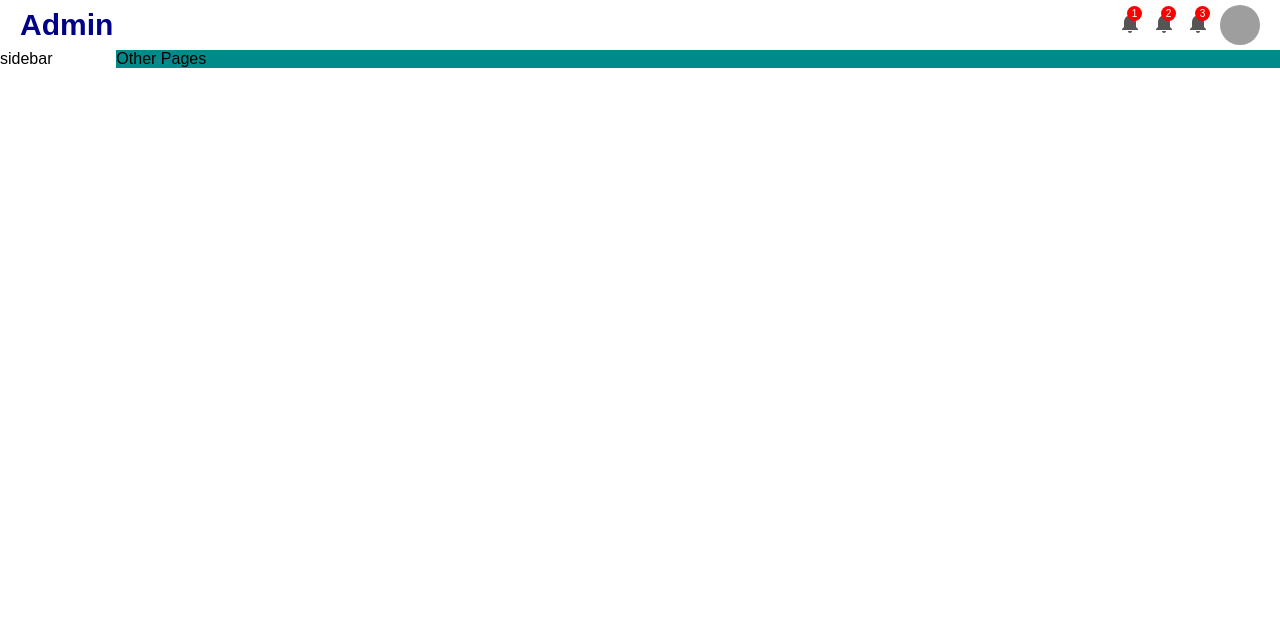
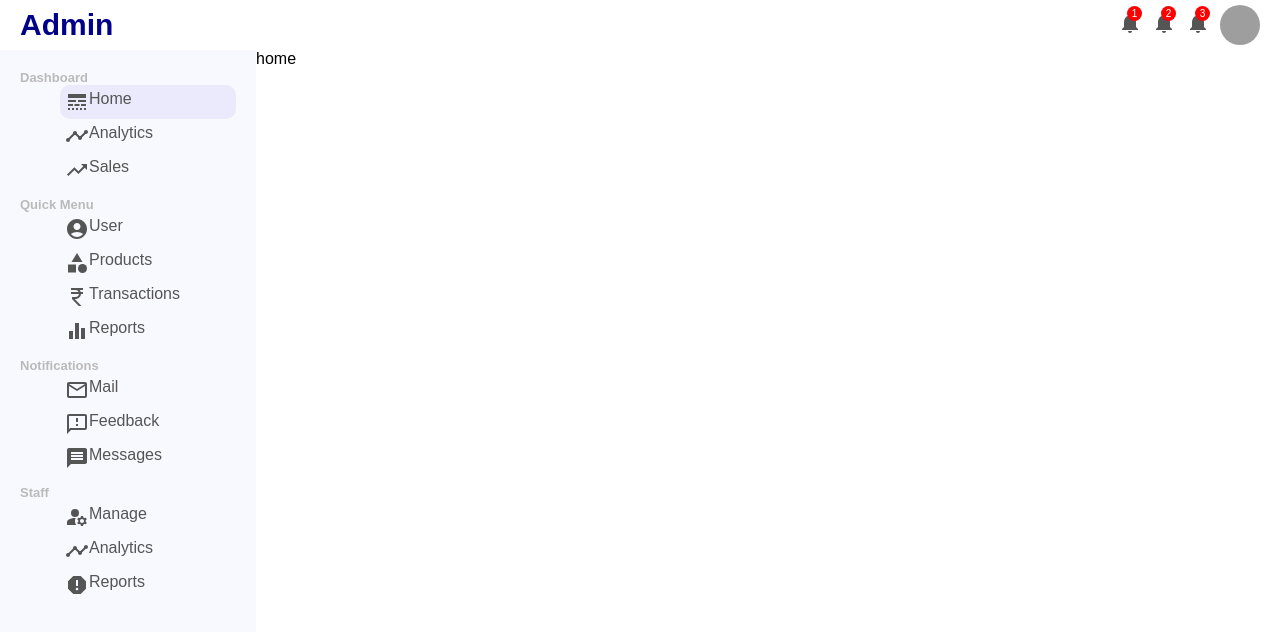
Before and after one commit to VishalRawatt/NetflixClone, a React (Create React App) app in the folder Admin/: page / in a window 1280 px wide. Shown: the top 632 px of the page. Built offline with nearby package versions, Linux system fonts and the light colour scheme; grey boxes are pictures that could not be loaded.

Commit message:
updated home page

```diff
--- a/Admin/src/App.css
+++ b/Admin/src/App.css
@@ -1,7 +1,3 @@
 .container{
     display: flex;
 }
-.others{
-    flex: 10;
-    background-color: darkcyan;
-}
--- a/Admin/src/App.js
+++ b/Admin/src/App.js
@@ -1,14 +1,16 @@
 import Sidebar from "./components/sidebar/Sidebar";
 import Topbar from "./components/topbar/Topbar";
 import './App.css' ;
+import Home from "./components/pages/home/Home";
 
 function App() {
   return (
+
     <div className="App">
       <Topbar/>
       <div className="container">
         <Sidebar/>
-        <div className="others">Other Pages</div>
+        <Home/>
       </div>
     </div>
   );
--- /dev/null
+++ b/Admin/src/components/pages/home/Home.jsx
@@ -0,0 +1,9 @@
+import './home.css' ;
+
+export default function Home() {
+  return (
+    <div className='home'>
+      home
+    </div>
+  )
+}
--- /dev/null
+++ b/Admin/src/components/pages/home/home.css
@@ -0,0 +1,3 @@
+.home{
+    flex: 4;
+}
--- a/Admin/src/components/sidebar/Sidebar.jsx
+++ b/Admin/src/components/sidebar/Sidebar.jsx
@@ -1,9 +1,83 @@
-import './sidebar.css' ;
+import { AccountCircle, Category, CurrencyRupeeOutlined, Equalizer, FeedbackOutlined, MailOutline, ManageAccounts, Message, Report,LineStyleOutlined, TimelineOutlined, TrendingUpOutlined } from '@mui/icons-material';
+import './sidebar.css';
 
 export default function Sidebar() {
   return (
     <div className='sidebar'>
-      sidebar
+      <div className="sidebarWrapper">
+        <div className="sidebarMenu">
+          <h3 className="sidebarTitle">Dashboard</h3>
+          <ul className="sidebarList">
+            <li className="sidebarListItem active">
+              <LineStyleOutlined className='sidebarIcon'/>
+              Home
+            </li>
+            <li className="sidebarListItem">
+              <TimelineOutlined className='sidebarIcon'/>
+              Analytics
+            </li>
+            <li className="sidebarListItem">
+            <TrendingUpOutlined className='sidebarIcon'/>
+              Sales
+            </li>
+          </ul>
+        </div>
+        <div className="sidebarMenu">
+          <h3 className="sidebarTitle">Quick Menu</h3>
+          <ul className="sidebarList">
+            <li className="sidebarListItem">
+              <AccountCircle className='sidebarIcon'/>
+              User
+            </li>
+            <li className="sidebarListItem">
+              <Category className='sidebarIcon'/>
+              Products
+            </li>
+            <li className="sidebarListItem">
+              <CurrencyRupeeOutlined className='sidebarIcon'/>
+              Transactions
+            </li>
+            <li className="sidebarListItem">
+              <Equalizer className='sidebarIcon'/>
+              Reports
+            </li>
+          </ul>
+        </div>
+        <div className="sidebarMenu">
+          <h3 className="sidebarTitle">Notifications</h3>
+          <ul className="sidebarList">
+            <li className="sidebarListItem">
+              <MailOutline className='sidebarIcon'/>
+              Mail
+            </li>
+            <li className="sidebarListItem">
+              <FeedbackOutlined  className='sidebarIcon'/>
+              Feedback
+            </li>
+            <li className="sidebarListItem">
+              <Message className='sidebarIcon'/>
+              Messages
+            </li>
+          </ul>
+        </div>
+        <div className="sidebarMenu">
+          <h3 className="sidebarTitle">Staff</h3>
+          <ul className="sidebarList">
+            <li className="sidebarListItem">
+              <ManageAccounts className='sidebarIcon'/>
+              Manage
+            </li>
+            <li className="sidebarListItem">
+              <TimelineOutlined className='sidebarIcon'/>
+              Analytics
+            </li>
+            <li className="sidebarListItem">
+              <Report className='sidebarIcon'/>
+              Reports
+            </li>
+          </ul>
+        </div>
+      </div>
     </div>
   )
 }
--- a/Admin/src/components/sidebar/sidebar.css
+++ b/Admin/src/components/sidebar/sidebar.css
@@ -1,3 +1,38 @@
 .sidebar{
     flex: 1;
+    height: calc(100vh - 50px);
+    background-color: rgb(248, 248, 255);
+    position: sticky;
+    top: 50;
+
 }
+
+.sidebarWrapper{
+    padding: 20px;
+    color: #555;
+}
+
+.sidebarMenu{
+    margin-bottom: 10px;
+}
+
+.sidebarTitle{
+    font-size: 13px;
+    color: rgb(187, 186, 186);
+}
+
+.siderbarList{
+    list-style: none;
+    padding: 5px;
+}
+
+.sidebarListItem{
+    padding: 5px ;
+    cursor: pointer;
+    display: flex;
+    border-radius:10px ;
+}
+
+.sidebarListItem.active, .sidebarListItem:hover{
+    background-color: rgb(234, 234, 252);
+}
```
Also changed, not shown: Admin/src/components/pages/featuredinfo/Featuredinfo.jsx (added, +9 -0 lines), Admin/src/components/pages/featuredinfo/featuredinfo.css (added).
